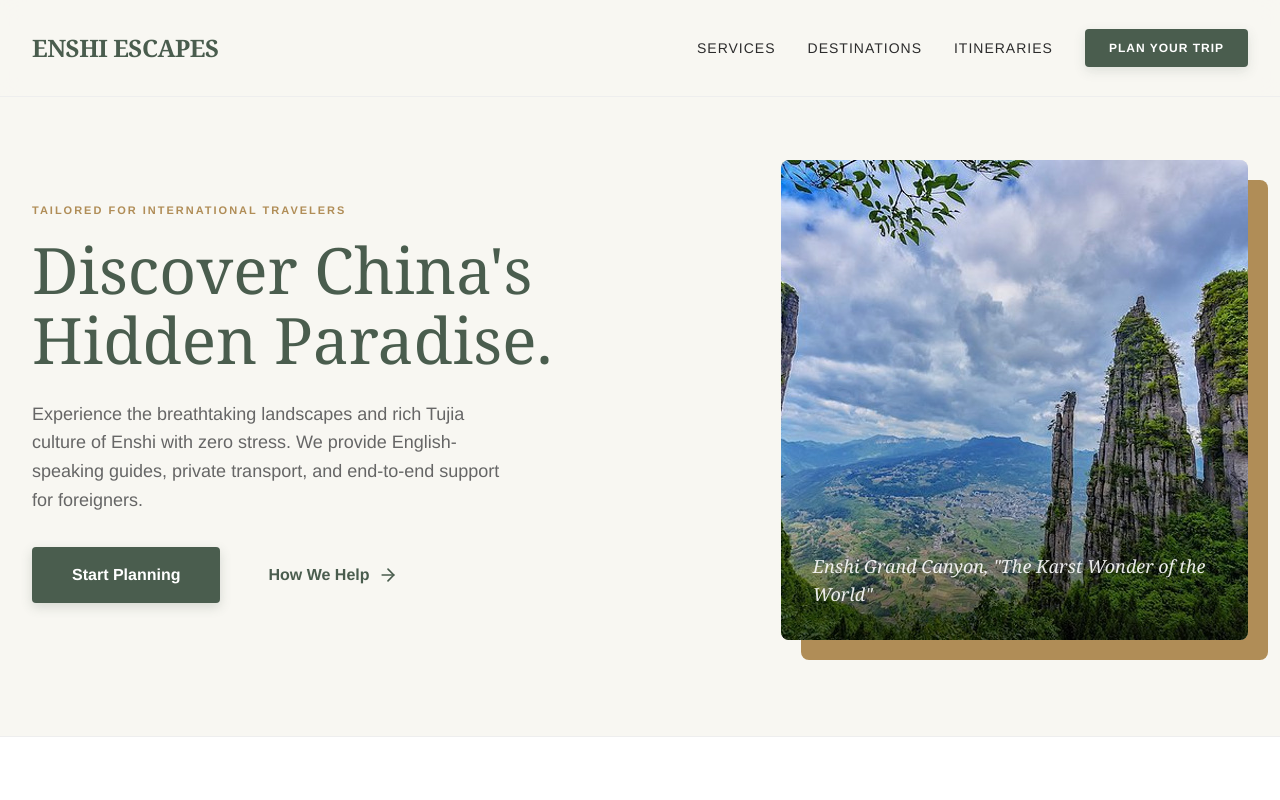
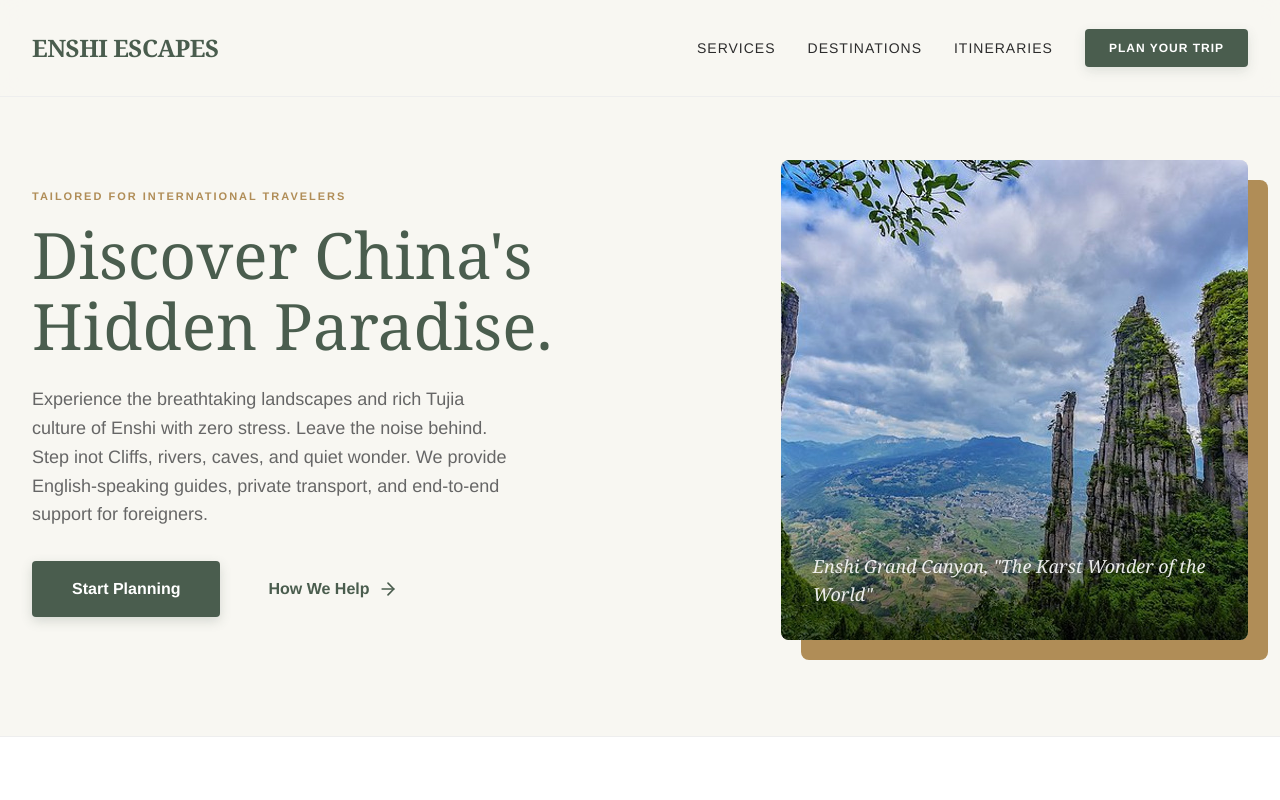
Before and after one commit to victoryang0605/enshi-escape, a React (Vite) app: page / in a window 1280 px wide. Shown: the top 800 px of the page. Built offline with nearby package versions, Linux system fonts and the light colour scheme.

Commit message:
Update App.tsx

```diff
--- a/src/App.tsx
+++ b/src/App.tsx
@@ -138,7 +138,7 @@ export default function App() {
                 Discover China's <br/>Hidden Paradise.
               </h1>
               <p className="text-[18px] text-[#666] mb-8 leading-[1.6] max-w-[480px]">
-                Experience the breathtaking landscapes and rich Tujia culture of Enshi with zero stress. We provide English-speaking guides, private transport, and end-to-end support for foreigners.
+                Experience the breathtaking landscapes and rich Tujia culture of Enshi with zero stress. Leave the noise behind. Step inot Cliffs, rivers, caves, and quiet wonder. We provide English-speaking guides, private transport, and end-to-end support for foreigners.
               </p>
               <div className="flex flex-col sm:flex-row gap-4 lg:items-center">
                 <a href="#book" className="inline-flex justify-center items-center gap-2 bg-theme-primary text-white px-10 py-4 rounded-[4px] font-semibold hover:opacity-90 transition-all shadow-[0_4px_12px_rgba(74,93,78,0.2)] hover:shadow-[0_4px_16px_rgba(74,93,78,0.3)]">
```
